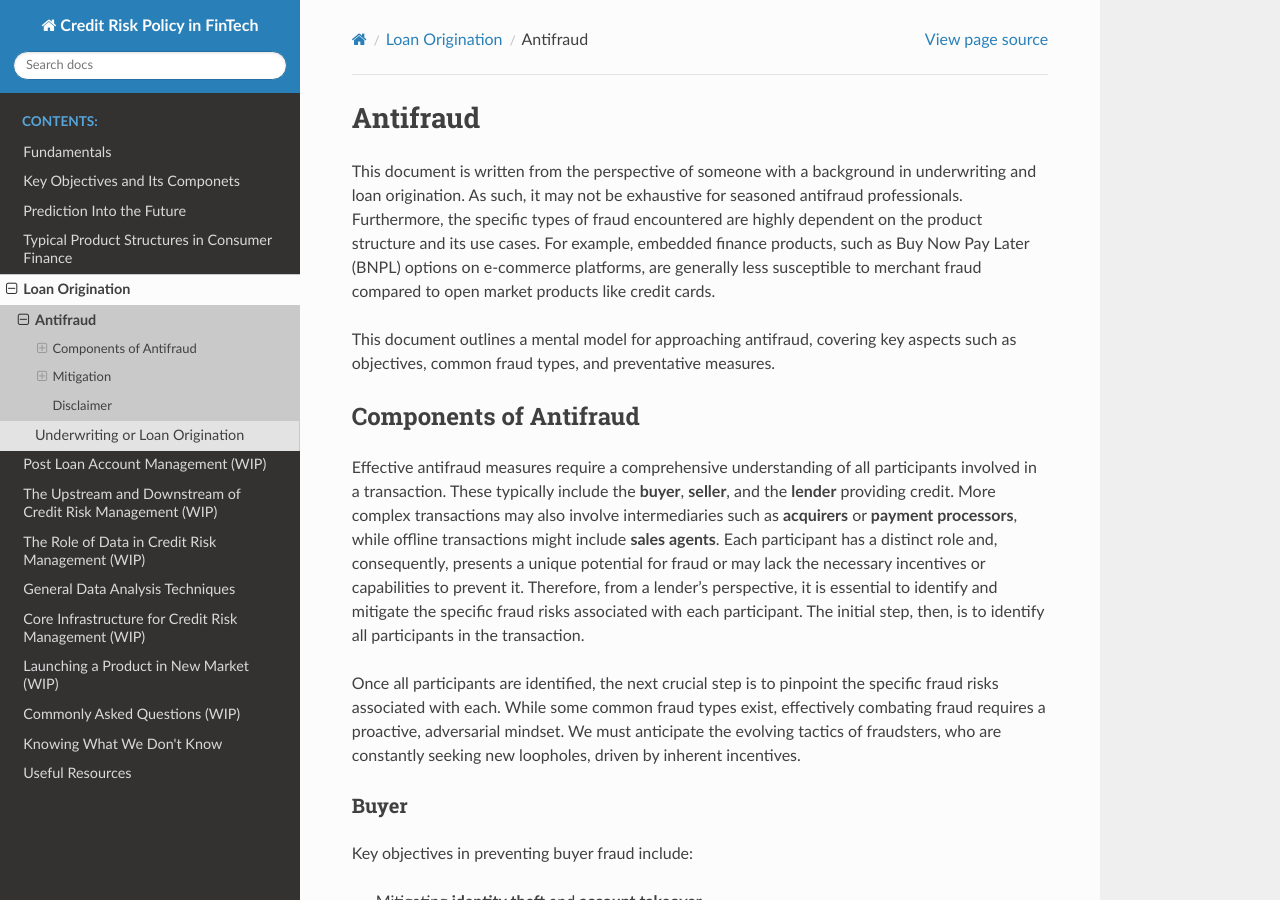
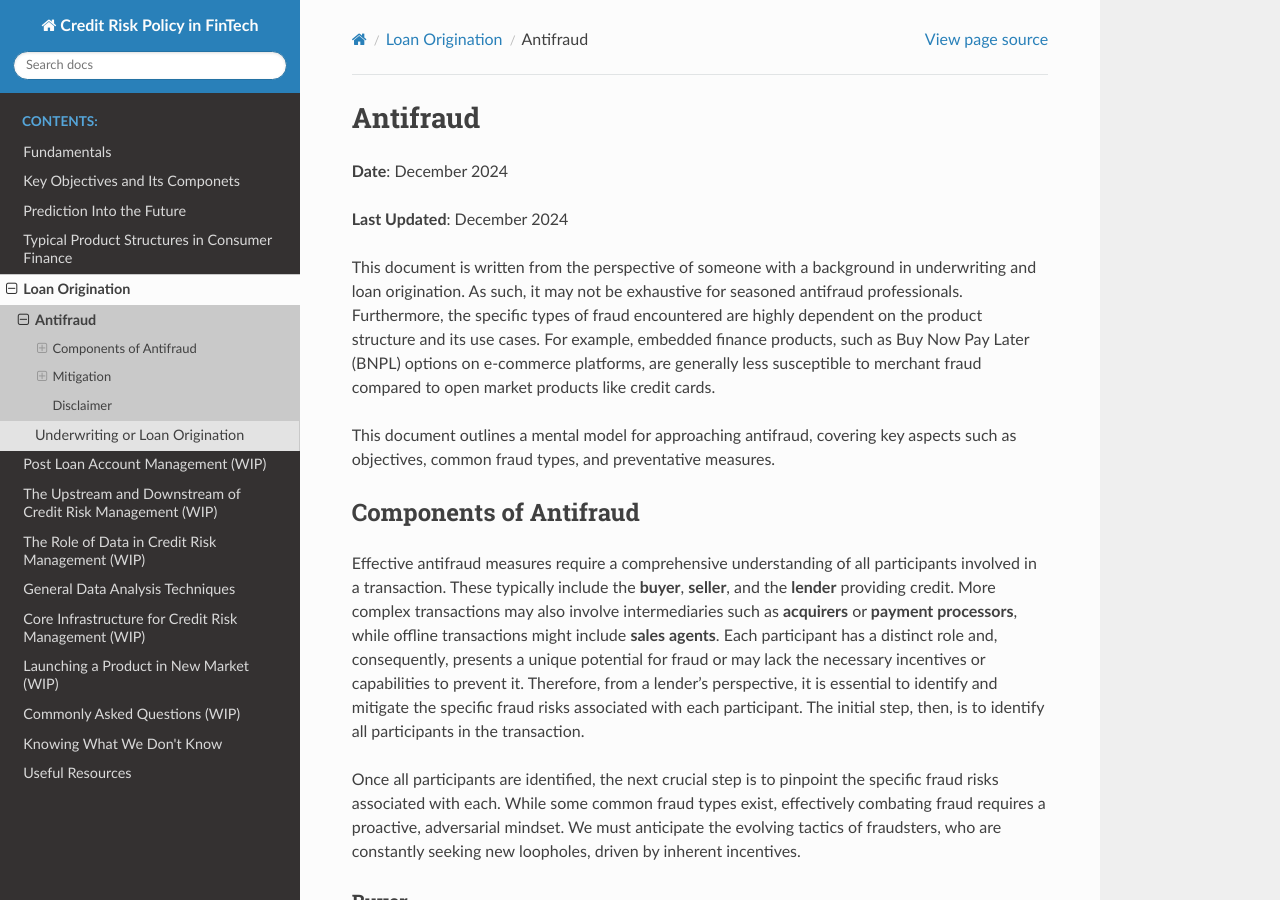
Before and after one commit to kychanbp/credit_risk_mgmt_fintech, a Sphinx documentation site: the page built from docs/source/loan_origination/antifraud.md, in a window 1280 px wide and 900 px high. Built offline with Sphinx 7.4.7 and the Read the Docs theme 3.1.0, drawn with Linux system fonts in a browser that asks for light colours; pages that are not in the unit, such as notebooks, are missing from menus.

Commit message:
addeed dates

```diff
--- a/docs/source/loan_origination/antifraud.md
+++ b/docs/source/loan_origination/antifraud.md
@@ -1,4 +1,8 @@
 # Antifraud
+
+**Date**: December 2024
+
+**Last Updated**: December 2024
 
 This document is written from the perspective of someone with a background in underwriting and loan origination. As such, it may not be exhaustive for seasoned antifraud professionals. Furthermore, the specific types of fraud encountered are highly dependent on the product structure and its use cases. For example, embedded finance products, such as Buy Now Pay Later (BNPL) options on e-commerce platforms, are generally less susceptible to merchant fraud compared to open market products like credit cards.
 
```
